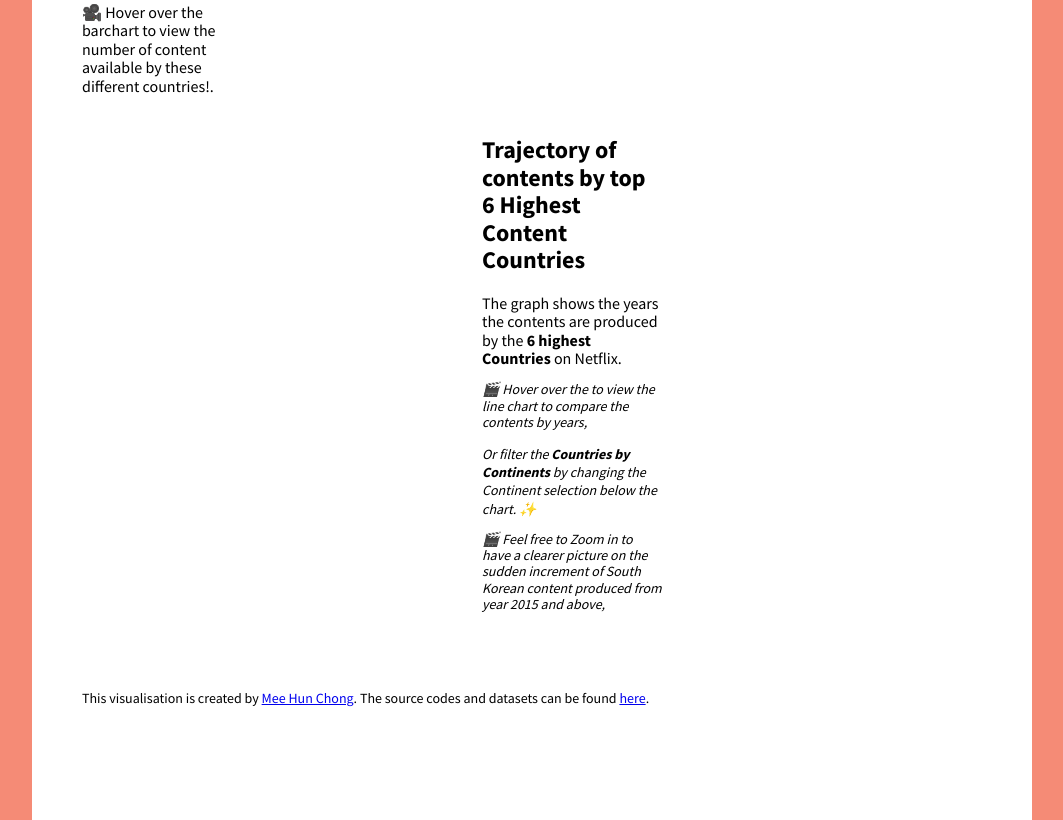
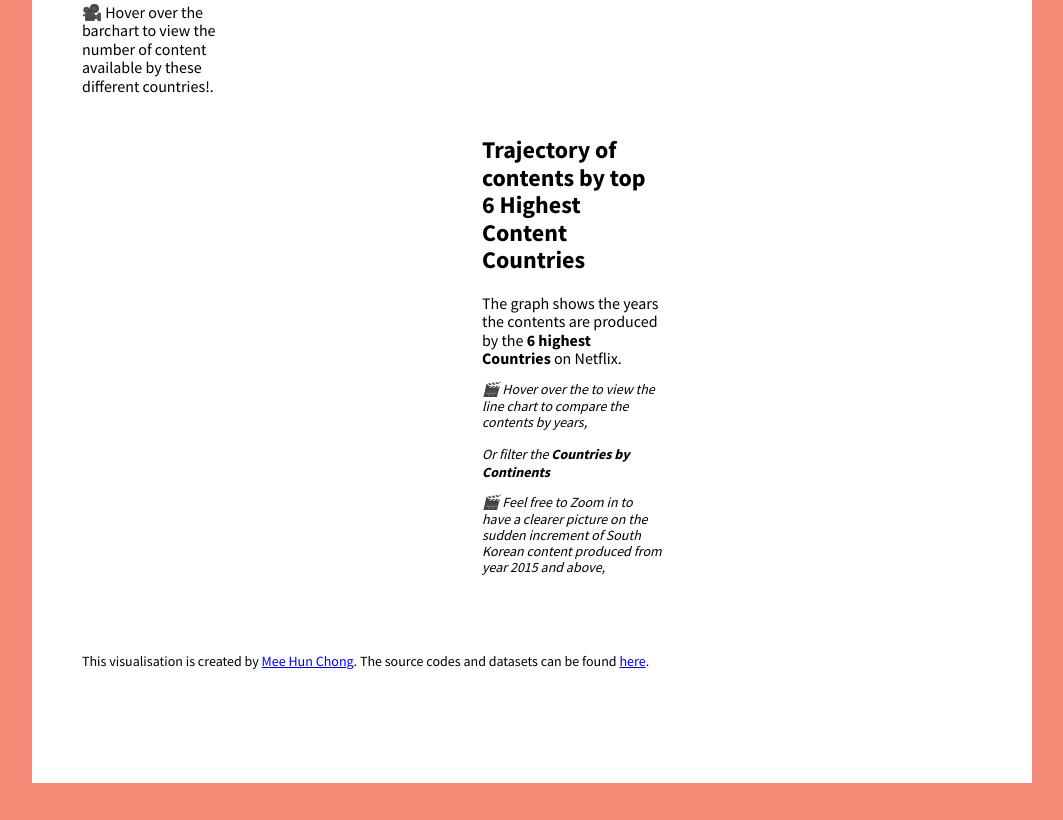
Before and after one commit to meehunchong/FIT3179-Assignment-2, a plain HTML site: page index.html in a window 1280 px wide. Shown: the part 909-1729 px from the top of the page, without its empty margins (108-1171 px from the left). After the commit the page ends 1692 px from the top, so only its background shows below. Drawn offline with nearby package versions, Linux system fonts and the light colour scheme; a script that the page names is missing.

Commit message:
Update index.html

```diff
--- a/index.html
+++ b/index.html
@@ -144,7 +144,6 @@
             <p style="font-size:14px">🎬 Hover over the to view the line chart to compare the contents by years,</p>
             <span style="font-size:14px">Or filter the </span>
             <span style="font-size:14px"><b>Countries by Continents </b></span>
-            <span style="font-size:14px">by changing the Continent selection below the chart. ✨</span>
           </i>
             <p style="font-size:14px"><i>🎬 Feel free to Zoom in to have a clearer picture on the sudden increment of South Korean content produced from year 2015 and above,</i></p>
 
```
